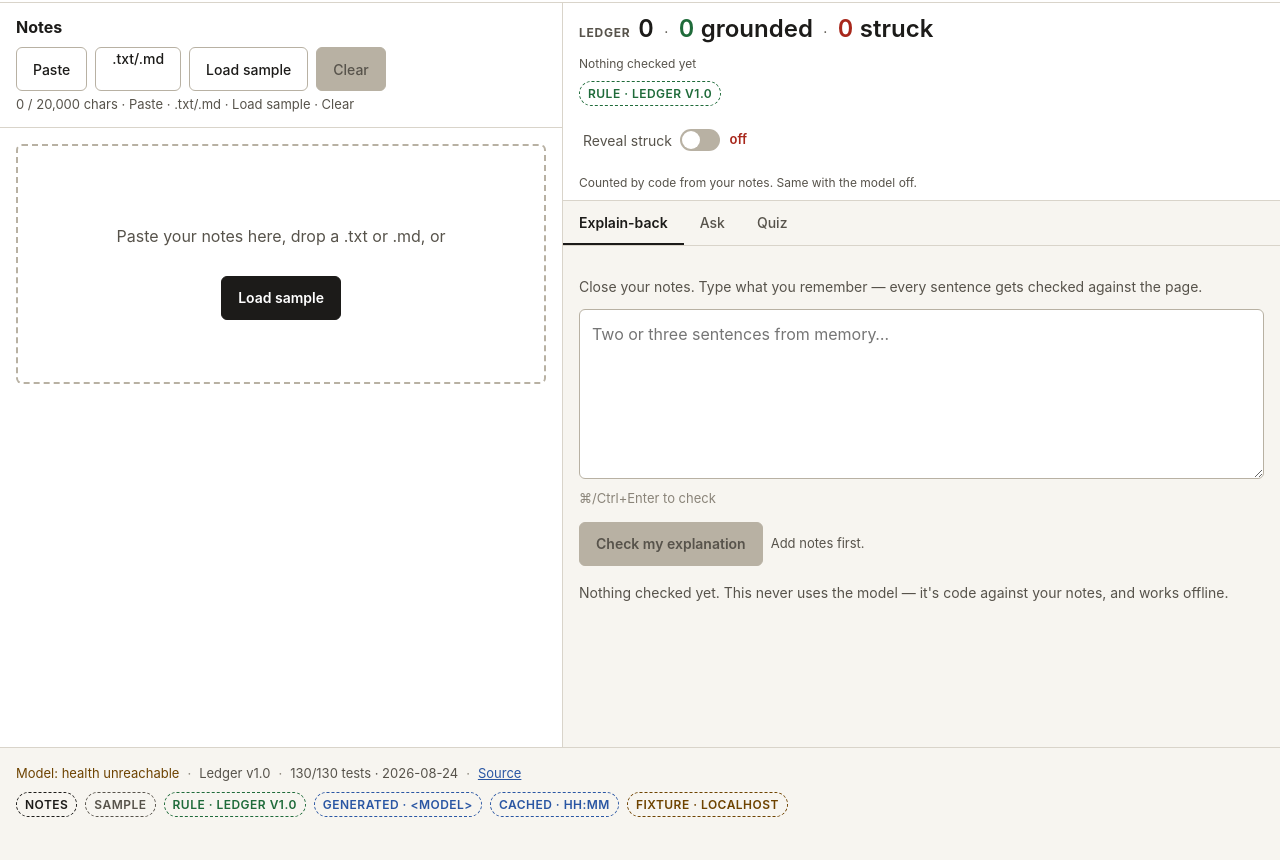
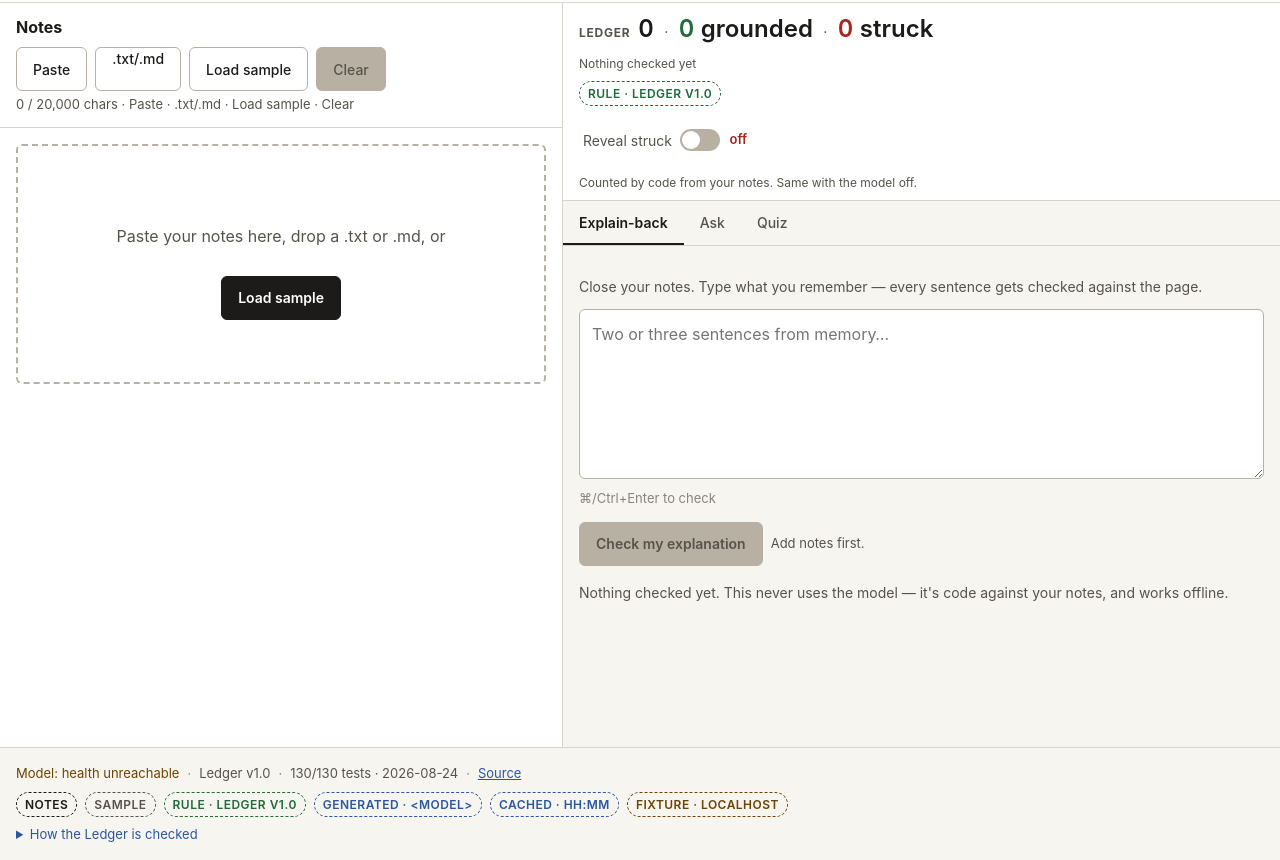
Before and after one commit to Shivang-creator/margin, a website with bundled scripts: page index.html in a window 1280 px wide. Shown: the part 53-913 px from the top of the page. Before the commit the page ends 886 px from the top, so only its background shows below. Built offline with nearby package versions, Linux system fonts and the light colour scheme; files whose address does not match are found by name.

Commit message:
R-08+R-09+J-01: calibration drawer built, footer/UI comments no longer lie
R-08: index.html's two "<!-- placeholder, rendered by main.js — model wiring
lands in T-13 -->" comments and web/main.js's "calibration omitted — T-11
hasn't landed" comment were all false (T-11 and T-13 both landed). Corrected
to describe what actually renders there. Comment-only, no test.

R-09: DESIGN §5.7 line 3, the footer's "How the Ledger is checked" <details>
drawer with rule 8's spotlighted false-strike row, didn't exist — the T-11
calibration result (caught 14/15 · falseStrikes 1/15) lived only in a CLI, so
the video's honest beat had no on-screen surface. web/calibration.js is a new
pure, DOM-free module (runCalibration + calibrationDetailsHTML) wired into
web/main.js's footer boot; renders the 30-row table, the totals, and the
pre-registered margin, with one false-strike row spotlighted and captioned.

test_footer_calibration_details_renders_totals_from_fixture
test_calibration_details_omitted_when_no_false_strikes_to_spotlight

J-01 (pc-test-user): "Reveal struck" visibly did nothing. The .reveal class
toggle in web/ui/explain.js was always correct; the bug was CSS —
`.verdict-invented s` carried `transition: text-decoration-color 0ms
var(--strike-ms)`, whose second time value is a *delay* (220ms), not a
duration. That delay was meant for the mount-in stagger but also silently
delayed the reveal toggle, so a read (or a quick before/after screenshot)
right after the click showed no change. Removed — ::after's own
animation-delay already provides the mount-in stagger unaffected.

test_reveal_toggle_text_decoration_has_no_transition_delay
test_reveal_class_forces_text_decoration_color_transparent

```diff
--- a/index.html
+++ b/index.html
@@ -55,11 +55,11 @@
         </section>
 
         <section class="tabpanel" id="panel-ask" role="tabpanel" aria-labelledby="tab-ask" hidden>
-          <!-- placeholder, rendered by main.js — model wiring lands in T-13 -->
+          <!-- rendered by web/ui/ask.js -->
         </section>
 
         <section class="tabpanel" id="panel-quiz" role="tabpanel" aria-labelledby="tab-quiz" hidden>
-          <!-- placeholder, rendered by main.js — model wiring lands in T-13 -->
+          <!-- rendered by web/ui/quiz.js -->
         </section>
       </div>
     </div>
@@ -77,6 +77,9 @@
       <div class="footer-line2" id="footer-line2">
         <!-- tag legend chips, rendered by main.js -->
       </div>
+      <div class="footer-line3" id="footer-line3">
+        <!-- calibration <details> drawer, rendered by main.js (DESIGN §5.7 line 3) -->
+      </div>
     </footer>
   </div>
 
--- /dev/null
+++ b/web/calibration.js
@@ -0,0 +1,64 @@
+// Footer "How the Ledger is checked" drawer (DESIGN §5.7, R-09). Pure, DOM-free: takes the
+// T-11 calibration fixture + sample notes and a `runExplainBack` implementation, and returns
+// rows/totals (runCalibration) or a rendered HTML string for the <details> element
+// (calibrationDetailsHTML). No document/window reference — testable with plain node:test,
+// and reusable by both the footer (web/main.js) and tests/calibration.test.js.
+
+export function runCalibration({ fixture, notes, runExplainBack }) {
+  const rows = fixture.cases.map((c) => {
+    const result = runExplainBack({ notes, studentText: c.text, tally: null });
+    const v = result.verdicts[0];
+    return {
+      kind: c.kind,
+      label: c.label,
+      verdict: v.verdict,
+      reason: v.reason,
+      text: c.text,
+      match: v.verdict === c.label,
+    };
+  });
+
+  const invented = rows.filter((r) => r.label === "INVENTED");
+  const grounded = rows.filter((r) => r.label === "GROUNDED");
+  const caught = invented.filter((r) => r.verdict === "INVENTED").length;
+  // The false-strike rows: a true (GROUNDED-labelled) sentence the Ledger struck anyway.
+  // Rule 8's spotlighted row (DESIGN §5.7) is the first one, if any.
+  const falseStrikeRows = grounded.filter((r) => r.verdict === "INVENTED");
+
+  return {
+    rows,
+    caught,
+    invented: invented.length,
+    falseStrikes: falseStrikeRows.length,
+    grounded: grounded.length,
+    spotlight: falseStrikeRows[0] ?? null,
+  };
+}
+
+function escapeHtml(s) {
+  return String(s ?? "").replace(/[&<>"']/g, (c) => ({ "&": "&amp;", "<": "&lt;", ">": "&gt;", '"': "&quot;", "'": "&#39;" }[c]));
+}
+
+// calibrationDetailsHTML(result, fixture) -> the <details> markup for the footer, per
+// DESIGN §5.7: the 30-row table (kind · labelled · verdict · reason), the totals line
+// "caught X/15 · false strikes Y/15" with the pre-registered margin, and — rule 8, the
+// visible imperfection — one spotlighted false-strike row with its caption.
+export function calibrationDetailsHTML(result, fixture) {
+  const { rows, caught, invented, falseStrikes, grounded, spotlight } = result;
+
+  const rowsHTML = rows
+    .map((r) => {
+      const spotlightClass = spotlight && r === spotlight ? " calibration-row-spotlight" : "";
+      return `<tr class="calibration-row${spotlightClass}"><td>${escapeHtml(r.kind)}</td><td>${escapeHtml(r.label)}</td><td>${escapeHtml(r.verdict)}</td><td>${escapeHtml(r.reason)}</td></tr>`;
+    })
+    .join("");
+
+  const caption = spotlight
+    ? `<p class="calibration-spotlight-caption">This true sentence is struck. Heavy paraphrase looks invented to the Ledger — it leans toward doubt, and we left it that way.<br><em>&ldquo;${escapeHtml(spotlight.text)}&rdquo;</em></p>`
+    : "";
+
+  return `<details class="calibration"><summary>How the Ledger is checked</summary>
+<table class="calibration-table"><thead><tr><th>kind</th><th>labelled</th><th>verdict</th><th>reason</th></tr></thead><tbody>${rowsHTML}</tbody></table>
+<p class="calibration-totals">caught ${caught}/${invented} &middot; false strikes ${falseStrikes}/${grounded} <span class="calibration-margin">(pre-registered margin: catch&nbsp;&ge;&nbsp;${fixture.margin.catchAtLeast}, false strike&nbsp;&le;&nbsp;${fixture.margin.falseStrikeAtMost}, threshold ${fixture.threshold})</span></p>
+${caption}</details>`;
+}
--- a/web/main.js
+++ b/web/main.js
@@ -19,6 +19,8 @@ import { createExplainSurface } from "./ui/explain.js";
 import { createAskSurface } from "./ui/ask.js";
 import { createQuizSurface } from "./ui/quiz.js";
 import { modelOffBannerHTML } from "./ui/status.js";
+import { runExplainBack } from "./pipeline.js";
+import { runCalibration, calibrationDetailsHTML } from "./calibration.js";
 
 let state = loadState();
 function setState(next) {
@@ -59,6 +61,7 @@ const els = {
   footerModel: document.getElementById("footer-model"),
   footerTests: document.getElementById("footer-tests"),
   footerLine2: document.getElementById("footer-line2"),
+  footerLine3: document.getElementById("footer-line3"),
 };
 
 /* ---------- model toggle (real: persisted, gates Ask/Quiz via web/model.js) ---------- */
@@ -264,7 +267,7 @@ els.segQuiz.addEventListener("click", () => selectSegment("quiz"));
 
 window.addEventListener("resize", applyVisibility);
 
-/* ---------- footer (DESIGN §5.7 line 1 + tag legend; calibration omitted — T-11 hasn't landed) ---------- */
+/* ---------- footer (DESIGN §5.7: line 1 model/tests, line 2 tag legend, line 3 calibration drawer) ---------- */
 const TAG_LEGEND = [
   { cls: "chip-notes", text: "Notes", title: "Your text, exactly as pasted. Never altered." },
   { cls: "chip-sample", text: "Sample", title: "Bundled sample notes. Source and licence in the file." },
@@ -308,6 +311,29 @@ async function bootFooter() {
   } catch {
     els.footerTests.textContent = "tests: unavailable";
   }
+
+  await renderCalibrationDrawer();
+}
+
+// DESIGN §5.7 line 3: "How the Ledger is checked" — the T-11 calibration table, run live
+// (zero model, zero network past these two static fetches) against the current core/, with
+// rule 8's spotlighted false-strike row. If either fixture fails to load, the details
+// element is omitted entirely — never a placeholder (same rule DESIGN gives for "T-11 has
+// not landed", which is no longer true, but the omit-on-failure behaviour stays honest).
+async function renderCalibrationDrawer() {
+  try {
+    const [fixtureRes, notesRes] = await Promise.all([
+      fetch("/fixtures/labelled/explain-back-cases.json"),
+      fetch("/fixtures/sample-notes.md"),
+    ]);
+    if (!fixtureRes.ok || !notesRes.ok) throw new Error("calibration fixtures unavailable");
+    const fixture = await fixtureRes.json();
+    const notes = await notesRes.text();
+    const result = runCalibration({ fixture, notes, runExplainBack });
+    els.footerLine3.innerHTML = calibrationDetailsHTML(result, fixture);
+  } catch {
+    els.footerLine3.innerHTML = "";
+  }
 }
 
 /* ---------- boot ---------- */
--- a/web/styles.css
+++ b/web/styles.css
@@ -332,7 +332,14 @@ a { color: var(--gen); }
   text-decoration-line: line-through;
   text-decoration-color: transparent;
   text-decoration-thickness: 2px;
-  transition: text-decoration-color 0ms var(--strike-ms);
+  /* J-01: this used to carry `transition: text-decoration-color 0ms var(--strike-ms)`.
+     That shorthand's second time value is a *delay*, not a duration — it was meant to hold
+     the underline back until the ::after strike-in animation below had drawn its line, but
+     it also silently delayed the Reveal-struck toggle by --strike-ms (220ms) each time,
+     which is long enough that a script (or an impatient click) reading computed style right
+     after the click sees no change and looks broken. The mount-in stagger is already fully
+     handled by ::after's own `animation-delay` below; this property changes synchronously
+     now, on both mount and reveal. */
   position: relative;
 }
 .mounted .verdict-invented s { text-decoration-color: var(--struck); }
@@ -421,6 +428,12 @@ a { color: var(--gen); }
 .footer-line2 { display: flex; gap: var(--s-2); flex-wrap: wrap; margin-top: var(--s-2); align-items: center; }
 .footer details { margin-top: var(--s-2); }
 .footer summary { cursor: pointer; color: var(--gen); }
+.calibration-table { width: 100%; border-collapse: collapse; margin-top: var(--s-2); font-size: var(--fs-13); }
+.calibration-table th, .calibration-table td { text-align: left; padding: 2px var(--s-2) 2px 0; border-bottom: 1px solid var(--line); }
+.calibration-row-spotlight td { border-left: 3px solid var(--struck); padding-left: var(--s-2); color: var(--struck); }
+.calibration-totals { margin-top: var(--s-2); font-weight: 600; }
+.calibration-margin { font-weight: 400; color: var(--ink-2); }
+.calibration-spotlight-caption { margin-top: var(--s-2); color: var(--struck); border-left: 3px solid var(--struck); padding-left: var(--s-2); }
 
 /* absence strip inside notes header */
 .absence-strip { padding: var(--s-2) var(--s-4); font-size: var(--fs-13); color: var(--ink-2); background: var(--paper); border-top: 1px solid var(--line); }
```
Also changed, not shown: tests/regress-J01.test.js (added, +39 -0 lines), tests/regress-R09.test.js (added, +58 -0 lines).
